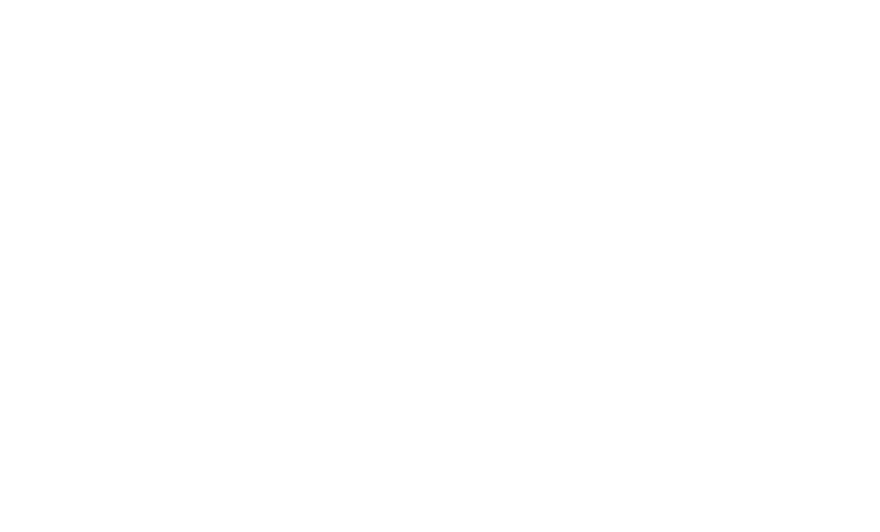
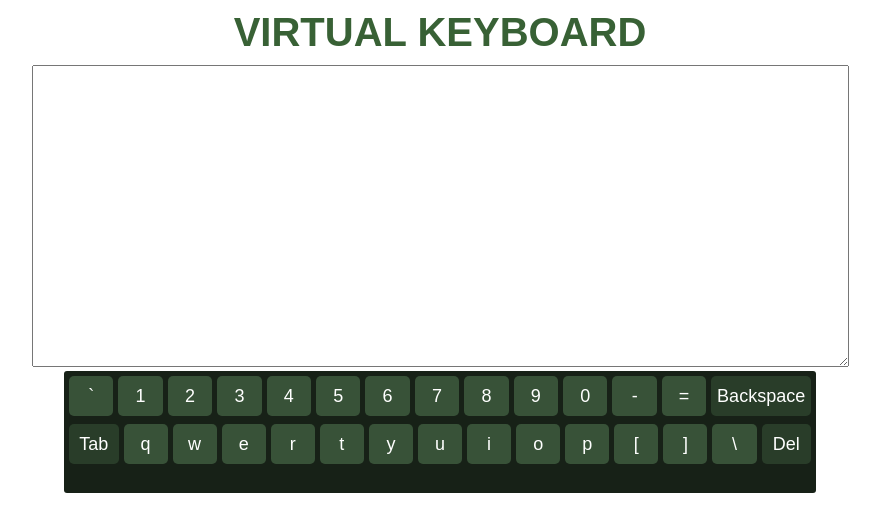
Before and after one commit to thelastandrew/virtual-keyboard, a website: page index.html in a window 1280 px wide. Shown: the whole page, without its empty margins (200-1080 px from the left). Drawn offline with Linux system fonts and the light colour scheme.

Commit message:
feat: template leyout

```diff
--- a/index.html
+++ b/index.html
@@ -10,6 +10,49 @@
 </head>
 
 <body>
+  <main class="main">
+    <h1 class="title">Virtual keyboard</h1>
+    <textarea class="textarea" id="textarea" cols="100" rows="20"></textarea>
+    <div class="keyboard-body">
+      <div class="keyboard-row">
+        <button class="keyboard-key">`</button>
+        <button class="keyboard-key">1</button>
+        <button class="keyboard-key">2</button>
+        <button class="keyboard-key">3</button>
+        <button class="keyboard-key">4</button>
+        <button class="keyboard-key">5</button>
+        <button class="keyboard-key">6</button>
+        <button class="keyboard-key">7</button>
+        <button class="keyboard-key">8</button>
+        <button class="keyboard-key">9</button>
+        <button class="keyboard-key">0</button>
+        <button class="keyboard-key">-</button>
+        <button class="keyboard-key">=</button>
+        <button class="keyboard-key backspace">Backspace</button>
+      </div>
+      <div class="keyboard-row">
+        <button class="keyboard-key tab">Tab</button>
+        <button class="keyboard-key">q</button>
+        <button class="keyboard-key">w</button>
+        <button class="keyboard-key">e</button>
+        <button class="keyboard-key">r</button>
+        <button class="keyboard-key">t</button>
+        <button class="keyboard-key">y</button>
+        <button class="keyboard-key">u</button>
+        <button class="keyboard-key">i</button>
+        <button class="keyboard-key">o</button>
+        <button class="keyboard-key">p</button>
+        <button class="keyboard-key">[</button>
+        <button class="keyboard-key">]</button>
+        <button class="keyboard-key">\</button>
+        <button class="keyboard-key del">Del</button>
+      </div>
+      <div class="keyboard-row"></div>
+      <div class="keyboard-row"></div>
+      <div class="keyboard-row"></div>
+    </div>
+    <p class="description"></p>
+  </main>
   <script src="./index.js"></script>
 </body>
 
--- a/scss/style.scss
+++ b/scss/style.scss
@@ -0,0 +1,74 @@
+*,
+::before,
+::after {
+  margin: 0;
+  padding: 0;
+  box-sizing: border-box;
+}
+
+body {
+  font-family: Arial, Helvetica, sans-serif;
+}
+
+.main {
+  max-width: 900px;
+  margin: 0 auto;
+  text-align: center;
+}
+
+.title {
+  font-size: 40px;
+  text-transform: uppercase;
+  color: #386135;
+  margin: 10px 0;
+}
+
+.keyboard-body {
+  max-width: 752px;
+  margin: 0 auto;
+  padding: 5px;
+  background-color: #172117;
+  border-radius: 3px;
+}
+
+.keyboard-row {
+  display: flex;
+  flex-direction: row;
+  justify-content: center;
+  column-gap: 5px;
+
+  &:not(:last-child) {
+    margin-bottom: 8px;
+  }
+}
+
+.keyboard-key {
+  color: white;
+  font-size: 18px;
+  background-color: #385238;
+  height: 40px;
+  outline: none;
+  border: none;
+  border-radius: 5px;
+  cursor: pointer;
+  width: 6%;
+  transition: 0.2s;
+
+  &:active,
+  &.active {
+    background-color: #486b48;
+  }
+}
+
+.backspace,
+.capslock,
+.left-shift {
+  width: 100px;
+  background-color: #293d29;
+}
+
+.tab,
+.del {
+  width: 50px;
+  background-color: #293d29;
+}
```
Also changed, not shown: css/style.css, 1 other file.
